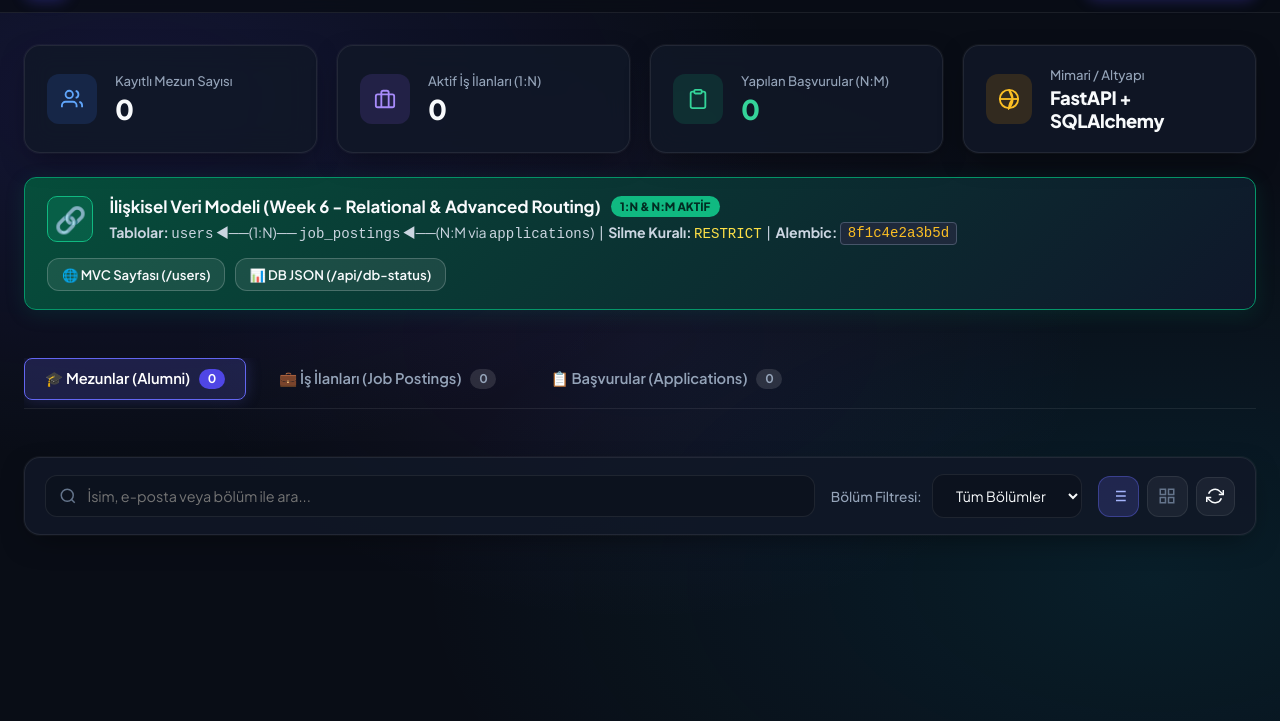
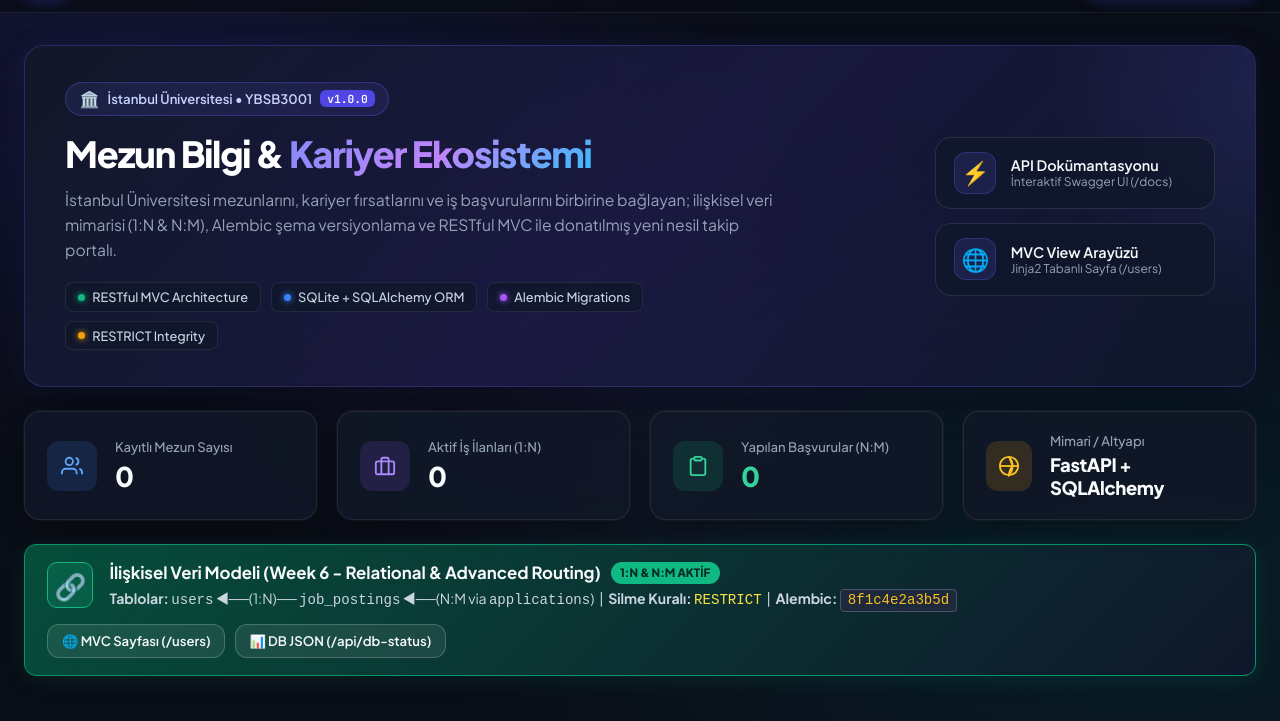
Before and after one commit to ParlakO/alumni, a plain HTML site: page app/static/index.html in a window 1280 px wide. Shown: the part 61-782 px from the top of the page. Drawn offline with Linux system fonts and the light colour scheme; no server answers.

Commit message:
feat(homepage): design modern hero section, stats layout and visual enhancements

```diff
--- a/app/static/index.html
+++ b/app/static/index.html
@@ -63,7 +63,45 @@
 
   <!-- Main Content Layout -->
   <main class="main-wrapper">
-    <!-- Hero / Stats Bar -->
+    <!-- Hero Showcase Section -->
+    <section class="hero-section">
+      <div class="hero-content">
+        <div class="hero-badge">
+          <span class="badge-icon">🏛️</span>
+          <span>İstanbul Üniversitesi &bull; YBSB3001</span>
+          <span class="badge-tag">v1.0.0</span>
+        </div>
+        <h1 class="hero-title">Mezun Bilgi &amp; <span class="gradient-text">Kariyer Ekosistemi</span></h1>
+        <p class="hero-description">
+          İstanbul Üniversitesi mezunlarını, kariyer fırsatlarını ve iş başvurularını birbirine bağlayan;
+          ilişkisel veri mimarisi (1:N &amp; N:M), Alembic şema versiyonlama ve RESTful MVC ile donatılmış yeni nesil takip portalı.
+        </p>
+        <div class="hero-meta-pills">
+          <span class="meta-pill"><span class="pill-dot green"></span> RESTful MVC Architecture</span>
+          <span class="meta-pill"><span class="pill-dot blue"></span> SQLite + SQLAlchemy ORM</span>
+          <span class="meta-pill"><span class="pill-dot purple"></span> Alembic Migrations</span>
+          <span class="meta-pill"><span class="pill-dot amber"></span> RESTRICT Integrity</span>
+        </div>
+      </div>
+      <div class="hero-quick-actions">
+        <a href="/docs" target="_blank" class="hero-action-card">
+          <div class="action-icon">⚡</div>
+          <div class="action-info">
+            <strong>API Dokümantasyonu</strong>
+            <span>İnteraktif Swagger UI (/docs)</span>
+          </div>
+        </a>
+        <a href="/users" class="hero-action-card">
+          <div class="action-icon">🌐</div>
+          <div class="action-info">
+            <strong>MVC View Arayüzü</strong>
+            <span>Jinja2 Tabanlı Sayfa (/users)</span>
+          </div>
+        </a>
+      </div>
+    </section>
+
+    <!-- Stats Bar -->
     <section class="stats-grid">
       <div class="stat-card">
         <div class="stat-icon-wrapper icon-blue">
--- a/app/static/style.css
+++ b/app/static/style.css
@@ -233,6 +233,186 @@ body {
   display: flex;
   flex-direction: column;
   gap: 1.5rem;
+}
+
+/* Hero Showcase */
+.hero-section {
+  display: flex;
+  align-items: center;
+  justify-content: space-between;
+  gap: 2rem;
+  padding: 2.25rem 2.5rem;
+  background: linear-gradient(135deg, rgba(17, 24, 39, 0.95) 0%, rgba(30, 27, 75, 0.75) 50%, rgba(15, 23, 42, 0.95) 100%);
+  border: 1px solid rgba(99, 102, 241, 0.25);
+  border-radius: var(--radius-xl);
+  box-shadow: 0 16px 40px -12px rgba(0, 0, 0, 0.5), 0 0 24px rgba(79, 70, 229, 0.12);
+  position: relative;
+  overflow: hidden;
+}
+
+.hero-section::before {
+  content: '';
+  position: absolute;
+  top: -50%;
+  right: -20%;
+  width: 450px;
+  height: 450px;
+  background: radial-gradient(circle, rgba(99, 102, 241, 0.15) 0%, transparent 70%);
+  pointer-events: none;
+}
+
+.hero-content {
+  flex: 1;
+  max-width: 720px;
+  position: relative;
+  z-index: 2;
+}
+
+.hero-badge {
+  display: inline-flex;
+  align-items: center;
+  gap: 0.5rem;
+  background: rgba(99, 102, 241, 0.12);
+  border: 1px solid rgba(99, 102, 241, 0.3);
+  padding: 0.35rem 0.85rem;
+  border-radius: 9999px;
+  font-size: 0.82rem;
+  font-weight: 600;
+  color: #c7d2fe;
+  margin-bottom: 1rem;
+}
+
+.hero-badge .badge-icon {
+  font-size: 1rem;
+}
+
+.hero-badge .badge-tag {
+  background: #4f46e5;
+  color: #ffffff;
+  font-size: 0.7rem;
+  padding: 0.1rem 0.45rem;
+  border-radius: 6px;
+  font-weight: 700;
+  font-family: var(--font-mono);
+}
+
+.hero-title {
+  font-size: 2.25rem;
+  font-weight: 800;
+  line-height: 1.2;
+  letter-spacing: -0.03em;
+  color: #ffffff;
+  margin-bottom: 0.75rem;
+}
+
+.gradient-text {
+  background: linear-gradient(135deg, #818cf8 0%, #c084fc 50%, #38bdf8 100%);
+  -webkit-background-clip: text;
+  -webkit-text-fill-color: transparent;
+}
+
+.hero-description {
+  font-size: 0.98rem;
+  line-height: 1.6;
+  color: #94a3b8;
+  margin-bottom: 1.25rem;
+}
+
+.hero-meta-pills {
+  display: flex;
+  flex-wrap: wrap;
+  gap: 0.6rem;
+}
+
+.meta-pill {
+  display: inline-flex;
+  align-items: center;
+  gap: 0.45rem;
+  background: rgba(15, 23, 42, 0.75);
+  border: 1px solid rgba(255, 255, 255, 0.08);
+  padding: 0.35rem 0.75rem;
+  border-radius: 8px;
+  font-size: 0.8rem;
+  font-weight: 500;
+  color: #cbd5e1;
+}
+
+.pill-dot {
+  width: 7px;
+  height: 7px;
+  border-radius: 50%;
+}
+
+.pill-dot.green { background: #10b981; box-shadow: 0 0 6px #10b981; }
+.pill-dot.blue { background: #3b82f6; box-shadow: 0 0 6px #3b82f6; }
+.pill-dot.purple { background: #a855f7; box-shadow: 0 0 6px #a855f7; }
+.pill-dot.amber { background: #f59e0b; box-shadow: 0 0 6px #f59e0b; }
+
+.hero-quick-actions {
+  display: flex;
+  flex-direction: column;
+  gap: 0.85rem;
+  min-width: 280px;
+  position: relative;
+  z-index: 2;
+}
+
+.hero-action-card {
+  display: flex;
+  align-items: center;
+  gap: 0.9rem;
+  background: rgba(15, 23, 42, 0.75);
+  border: 1px solid rgba(255, 255, 255, 0.1);
+  border-radius: var(--radius-lg);
+  padding: 0.9rem 1.15rem;
+  text-decoration: none;
+  transition: all 0.25s ease;
+}
+
+.hero-action-card:hover {
+  background: rgba(30, 41, 59, 0.9);
+  border-color: rgba(99, 102, 241, 0.5);
+  transform: translateY(-2px);
+  box-shadow: 0 8px 20px -6px rgba(79, 70, 229, 0.25);
+}
+
+.hero-action-card .action-icon {
+  font-size: 1.4rem;
+  width: 42px;
+  height: 42px;
+  display: flex;
+  align-items: center;
+  justify-content: center;
+  background: rgba(99, 102, 241, 0.15);
+  border-radius: var(--radius-md);
+  border: 1px solid rgba(99, 102, 241, 0.25);
+}
+
+.hero-action-card .action-info {
+  display: flex;
+  flex-direction: column;
+}
+
+.hero-action-card .action-info strong {
+  font-size: 0.9rem;
+  color: #f8fafc;
+  font-weight: 600;
+}
+
+.hero-action-card .action-info span {
+  font-size: 0.75rem;
+  color: #94a3b8;
+}
+
+@media (max-width: 900px) {
+  .hero-section {
+    flex-direction: column;
+    align-items: stretch;
+    padding: 1.75rem 1.5rem;
+  }
+  .hero-quick-actions {
+    min-width: auto;
+  }
 }
 
 /* Stats Section */
```
